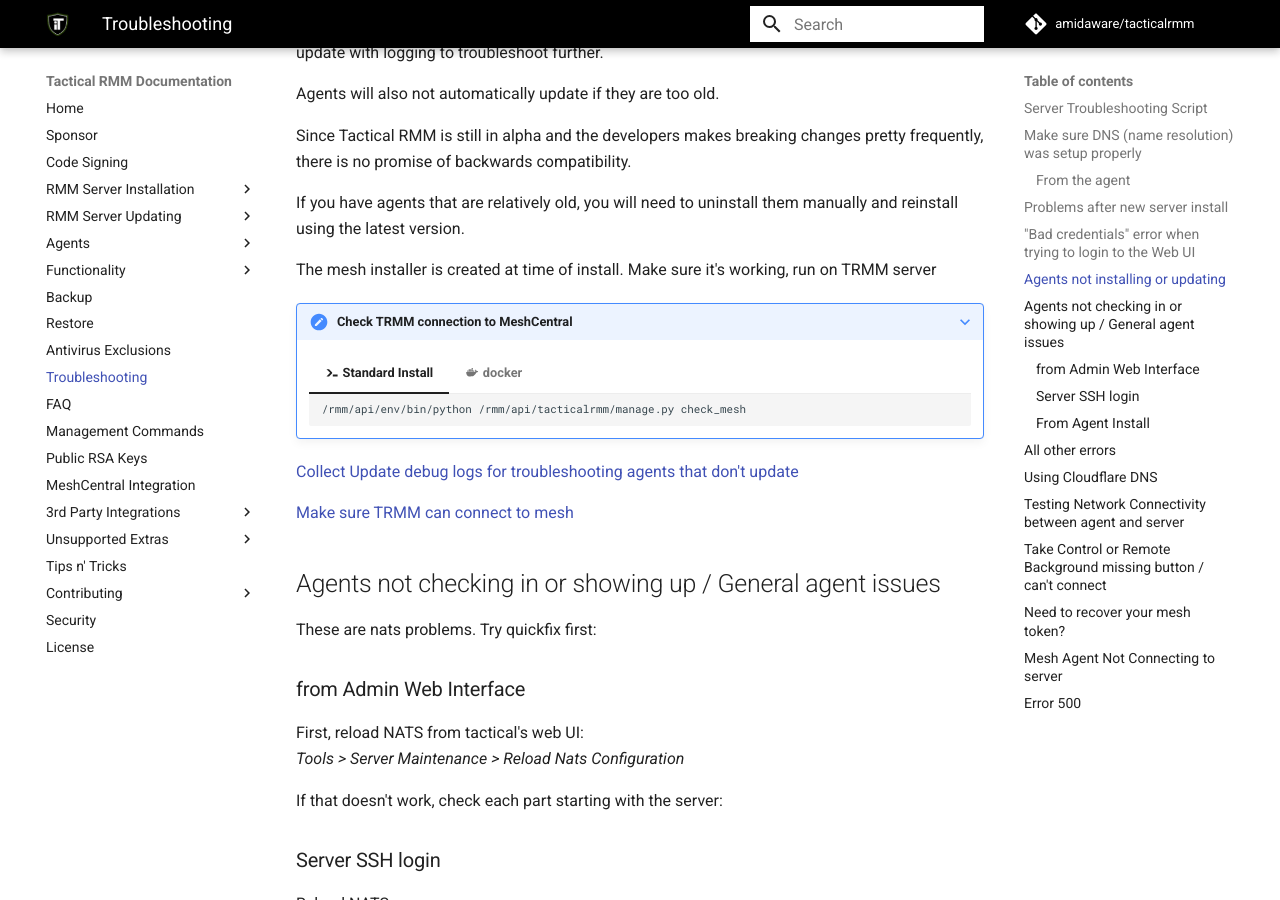
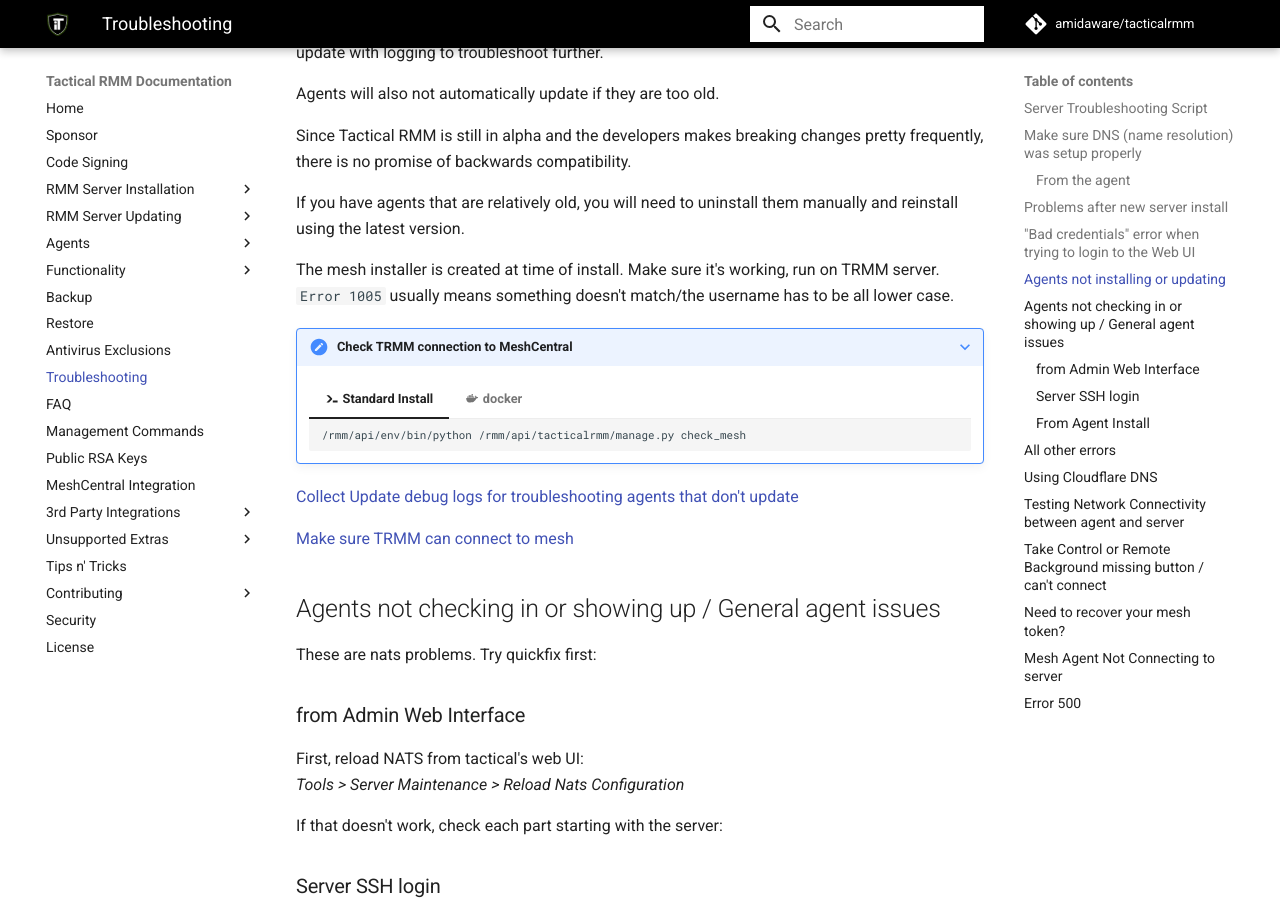
Before and after one commit to amidaware/trmm-docs, an MkDocs documentation site: the page built from docs/troubleshooting.md, in a window 1280 px wide and 900 px high, scrolled down 1716 px. Built offline with MkDocs 1.6.1 and Material for MkDocs 9.7.7, drawn with Linux system fonts in a browser that asks for light colours; comment, search, counter and statistics services are not loaded.

Commit message:
adding error 1005

```diff
--- a/docs/troubleshooting.md
+++ b/docs/troubleshooting.md
@@ -61,7 +61,7 @@
 
 If you have agents that are relatively old, you will need to uninstall them manually and reinstall using the latest version.
 
-The mesh installer is created at time of install. Make sure it's working, run on TRMM server
+The mesh installer is created at time of install. Make sure it's working, run on TRMM server. `Error 1005` usually means something doesn't match/the username has to be all lower case.
 
 ???+ note "Check TRMM connection to MeshCentral"
 
```
